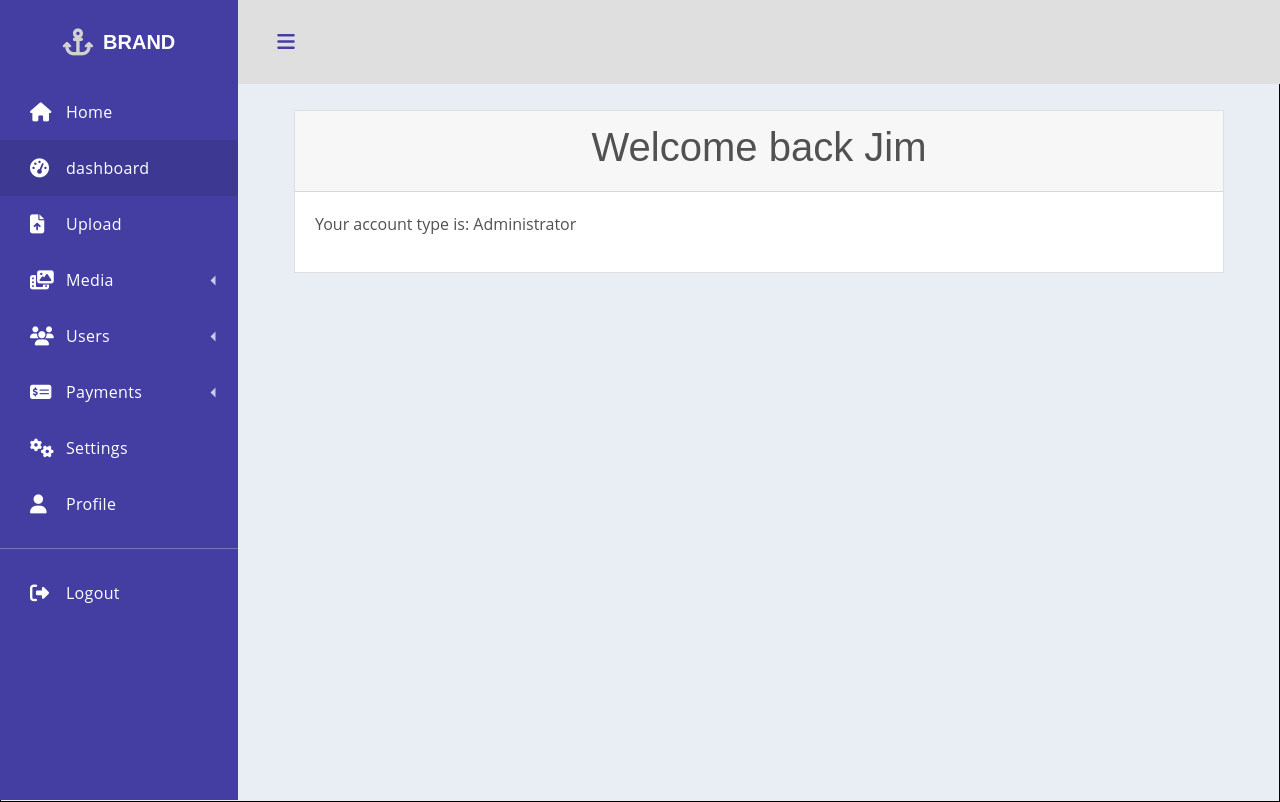
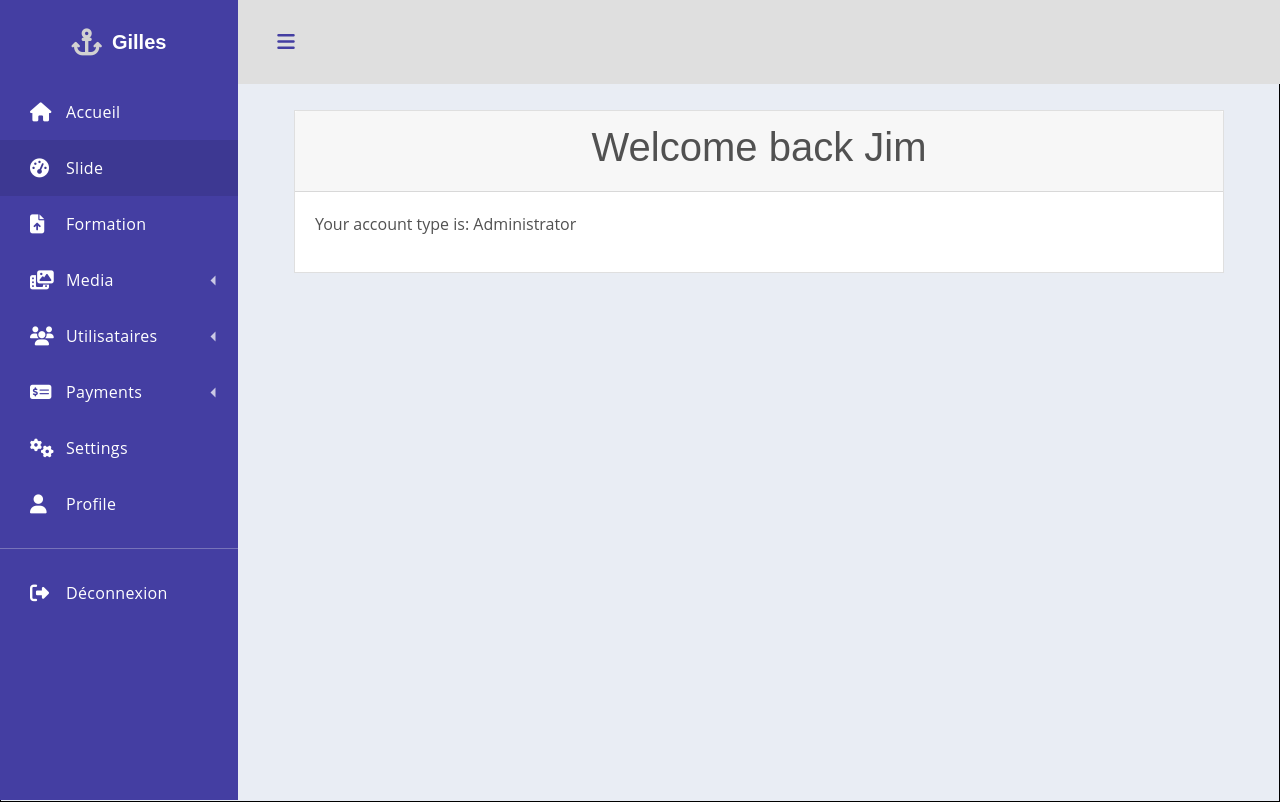
Before and after one commit to Layeche-t/Gsolution, a PHP site: page /templates/backoffice.php in a window 1280 px wide. Run offline with PHP 8.4, Linux system fonts and the light colour scheme; some libraries are stand-ins or nearby versions.

Commit message:
modified backOffice

```diff
--- a/templates/backoffice.php
+++ b/templates/backoffice.php
@@ -4,14 +4,14 @@
     <div class="container-fluid div-container">
         <div class='dashboard'>
             <div class="dashboard-nav">
-                <header><a href="#!" class="menu-toggle"><i class="fas fa-bars"></i></a><a href="#" class="brand-logo"><i class="fas fa-anchor"></i> <span>BRAND</span></a></header>
+                <header><a href="#!" class="menu-toggle"><i class="fas fa-bars"></i></a><a href="#" class="brand-logo"><i class="fas fa-anchor"></i> <span>Gilles</span></a></header>
                 <nav class="dashboard-nav-list"><a href="#" class="dashboard-nav-item"><i class="fas fa-home"></i>
-                        Home </a><a href="#" class="dashboard-nav-item active"><i class="fas fa-tachometer-alt"></i> dashboard
-                    </a><a href="#" class="dashboard-nav-item"><i class="fas fa-file-upload"></i> Upload </a>
+                        Accueil </a><a href="#" class="dashboard-nav-item active"><i class="fas fa-tachometer-alt"></i> Slide
+                    </a><a href="#" class="dashboard-nav-item"><i class="fas fa-file-upload"></i> Formation </a>
                     <div class='dashboard-nav-dropdown'><a href="#!" class="dashboard-nav-item dashboard-nav-dropdown-toggle"><i class="fas fa-photo-video"></i> Media </a>
                         <div class='dashboard-nav-dropdown-menu'><a href="#" class="dashboard-nav-dropdown-item">All</a><a href="#" class="dashboard-nav-dropdown-item">Recent</a><a href="#" class="dashboard-nav-dropdown-item">Images</a><a href="#" class="dashboard-nav-dropdown-item">Video</a></div>
                     </div>
-                    <div class='dashboard-nav-dropdown'><a href="#!" class="dashboard-nav-item dashboard-nav-dropdown-toggle"><i class="fas fa-users"></i> Users </a>
+                    <div class='dashboard-nav-dropdown'><a href="#!" class="dashboard-nav-item dashboard-nav-dropdown-toggle"><i class="fas fa-users"></i> Utilisataires </a>
                         <div class='dashboard-nav-dropdown-menu'><a href="#" class="dashboard-nav-dropdown-item">All</a><a href="#" class="dashboard-nav-dropdown-item">Subscribed</a><a href="#" class="dashboard-nav-dropdown-item">Non-subscribed</a><a href="#" class="dashboard-nav-dropdown-item">Banned</a><a href="#" class="dashboard-nav-dropdown-item">New</a></div>
                     </div>
                     <div class='dashboard-nav-dropdown'><a href="#!" class="dashboard-nav-item dashboard-nav-dropdown-toggle"><i class="fas fa-money-check-alt"></i> Payments </a>
@@ -20,7 +20,7 @@
                     </div>
                     <a href="#" class="dashboard-nav-item"><i class="fas fa-cogs"></i> Settings </a><a href="#" class="dashboard-nav-item"><i class="fas fa-user"></i> Profile </a>
                     <div class="nav-item-divider"></div>
-                    <a href="#" class="dashboard-nav-item"><i class="fas fa-sign-out-alt"></i> Logout </a>
+                    <a href="#" class="dashboard-nav-item"><i class="fas fa-sign-out-alt"></i> Déconnexion </a>
                 </nav>
             </div>
             <div class='dashboard-app'>
```
